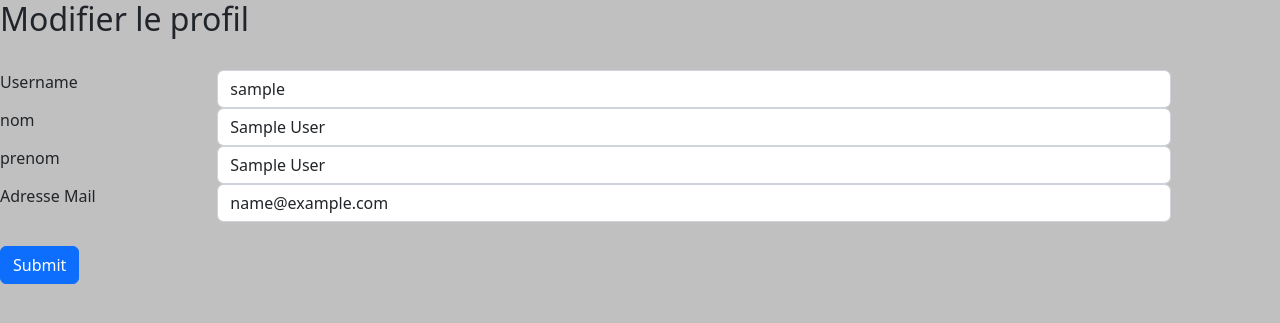
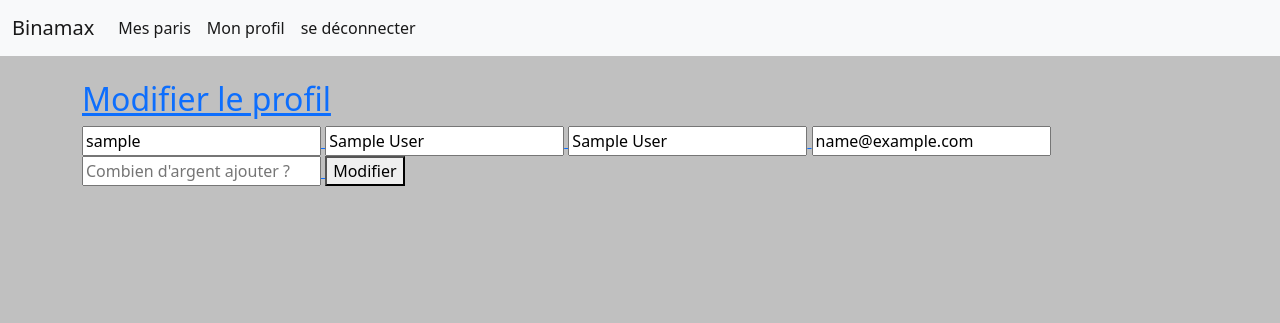
Before and after one commit to aymendev8/Binamax, a PHP site: page /profil.php in a window 1280 px wide. Shown: the top 323 px of the page. Run offline with PHP 8.4, Linux system fonts and the light colour scheme; the visitor is signed in with stand-in values (Sample User, id 1).

Commit message:
modification du profil

```diff
--- a/profil.php
+++ b/profil.php
@@ -1,42 +1,53 @@
 <?php
 require_once("header.php");
-//require_once("navbar.php");
+if (!isset($_SESSION["id"])) {
+    header("Location:sedeco.php");
+}
+if (isset($_POST['username']) && isset($_POST['prenom']) && isset($_POST['nom']) && isset($_POST['mail'])) {
+    $heroUpdate = $bdd->prepare('UPDATE utilisateurs SET username = :username, prenom = :prenom, nom = :nom, mail = :mail where id = :id');
+    $heroUpdate->execute([
+        "username" => $_POST['username'],
+        "prenom" => $_POST['prenom'],
+        "nom" => $_POST['nom'],
+        "mail" => $_POST['mail'],
+        "id" => $_SESSION['id']
+    ]);
+    $checkuser = $bdd->prepare("SELECT id, mot_de_passe,administrateur,nom,prenom,username,mail FROM utilisateurs WHERE username=?");
+    $checkuser->execute([$_POST['username']]);
+    $user = $checkuser->fetch();
+        $_SESSION["nom"] = $user["nom"];
+        $_SESSION["username"] = $user["username"];
+        $_SESSION["mail"] = $user["mail"];
+        $_SESSION["prenom"] = $user["prenom"];
+}
+
+if (isset($_POST["argent"])){
+    $heroUpdate = $bdd->prepare('UPDATE utilisateurs SET argent = argent + :argent where id = :id');
+    $heroUpdate->execute([
+        "argent" => $_POST['argent'],
+        "id" => $_SESSION['id']
+    ]);
+    $checkuser = $bdd->prepare("SELECT argent FROM utilisateurs WHERE username=?");
+    $checkuser->execute([$_SESSION['username']]);
+    $user = $checkuser->fetch();
+        $_SESSION["argent"] = $user["argent"];
+}
+require_once("navbar.php");
 ?>
-<h2 id = "modifier_profil">Modifier le profil </h2>
+<link rel="stylesheet" href="Styles/edit.css">
 <br>
-<form action="" method="POST">
-    <div class="row">
-        <div class="col-md-2">
-            <label for="">Username</label>
+            <section id ="edit">
+            <div class="container">
+                <div class="title">
+                    <h2>Modifier le profil</h2>
+                </div>
+                <form action="#" method="POST">
+                    <input value="<?= $_SESSION["username"] ?>" type="text" name="username" placeholder="Votre username" required>
+                    <input value="<?= $_SESSION["nom"] ?>" type="text" name="nom" placeholder="Votre nom" required>
+                    <input value="<?= $_SESSION["prenom"] ?>" type="text" name="prenom" placeholder="Votre prenom" required>
+                    <input value="<?= $_SESSION["mail"] ?>" type="mail" name="mail" placeholder="votre adresse mail" required>
+                    <input type="number" name="argent"  placeholder="Combien d'argent ajouter ?">
+                    <button type="submit" name="submit">Modifier</button>
+                </form>
+            </section>
         </div>
-        <div class="col-md-9">
-            <input value="<?= $_SESSION["username"] ?>" class="form-control" type="text" name="username">
-        </div>
-    </div>
-    <div class="row">
-        <div class="col-md-2">
-            <label for="">nom</label>
-        </div>
-        <div class="col-md-9">
-            <input value="<?= $_SESSION["nom"] ?>" class="form-control" type="text" name="nom">
-        </div>
-    </div>
-    <div class="row">
-        <div class="col-md-2">
-            <label for="">prenom</label>
-        </div>
-        <div class="col-md-9">
-            <input value="<?= $_SESSION["prenom"]?>" class="form-control" type="text" name="prenom">
-        </div>
-    </div>
-    <div class="row">
-        <div class="col-md-2">
-            <label for="">Adresse Mail</label>
-        </div>
-        <div class="col-md-9">
-            <input value="<?= $_SESSION["mail"] ?>" class="form-control" type="email" name="mail">
-        </div>
-    </div>
-    <br>
-    <input type="submit" class="btn btn-primary">
-</form>
```
